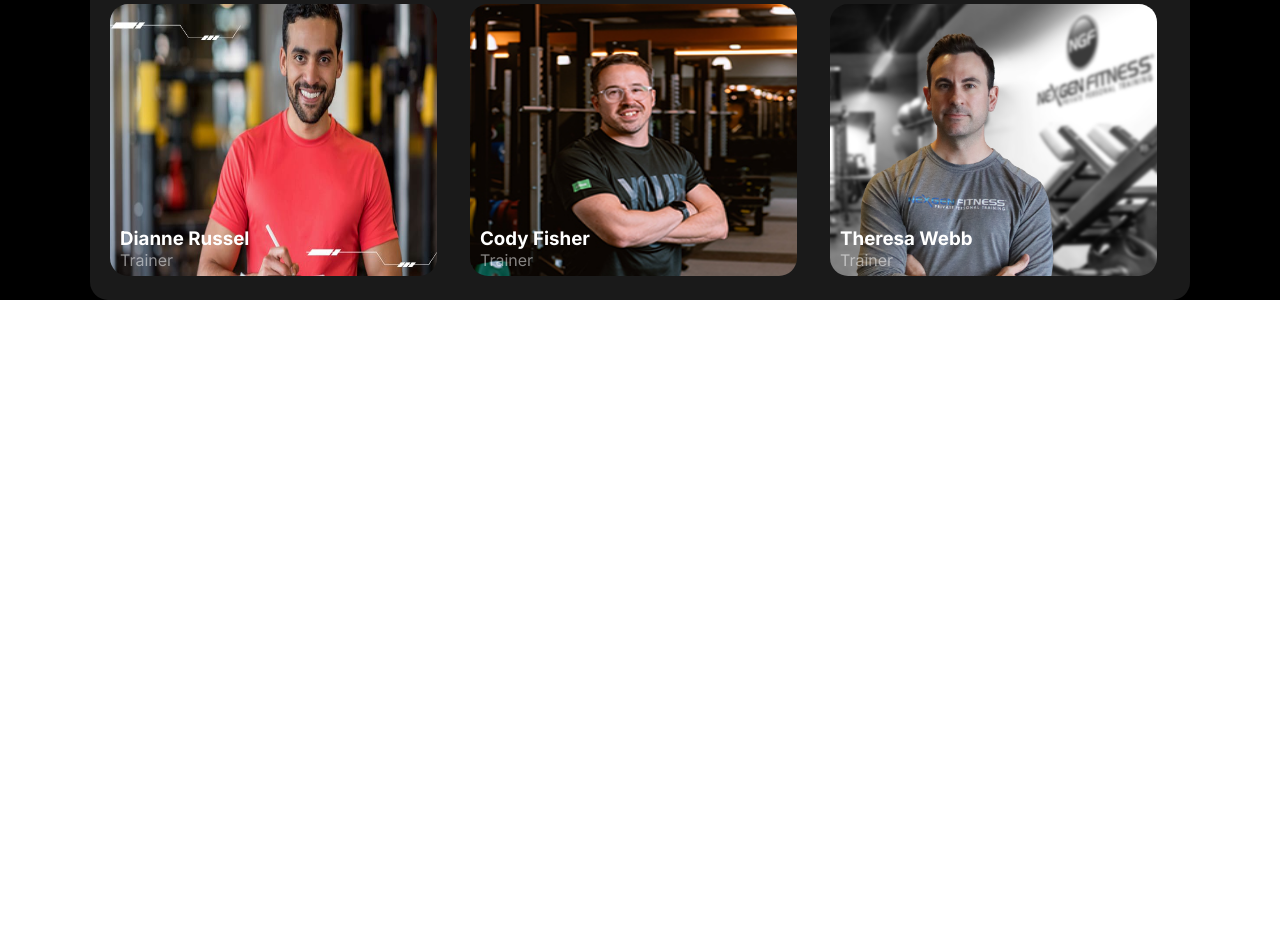
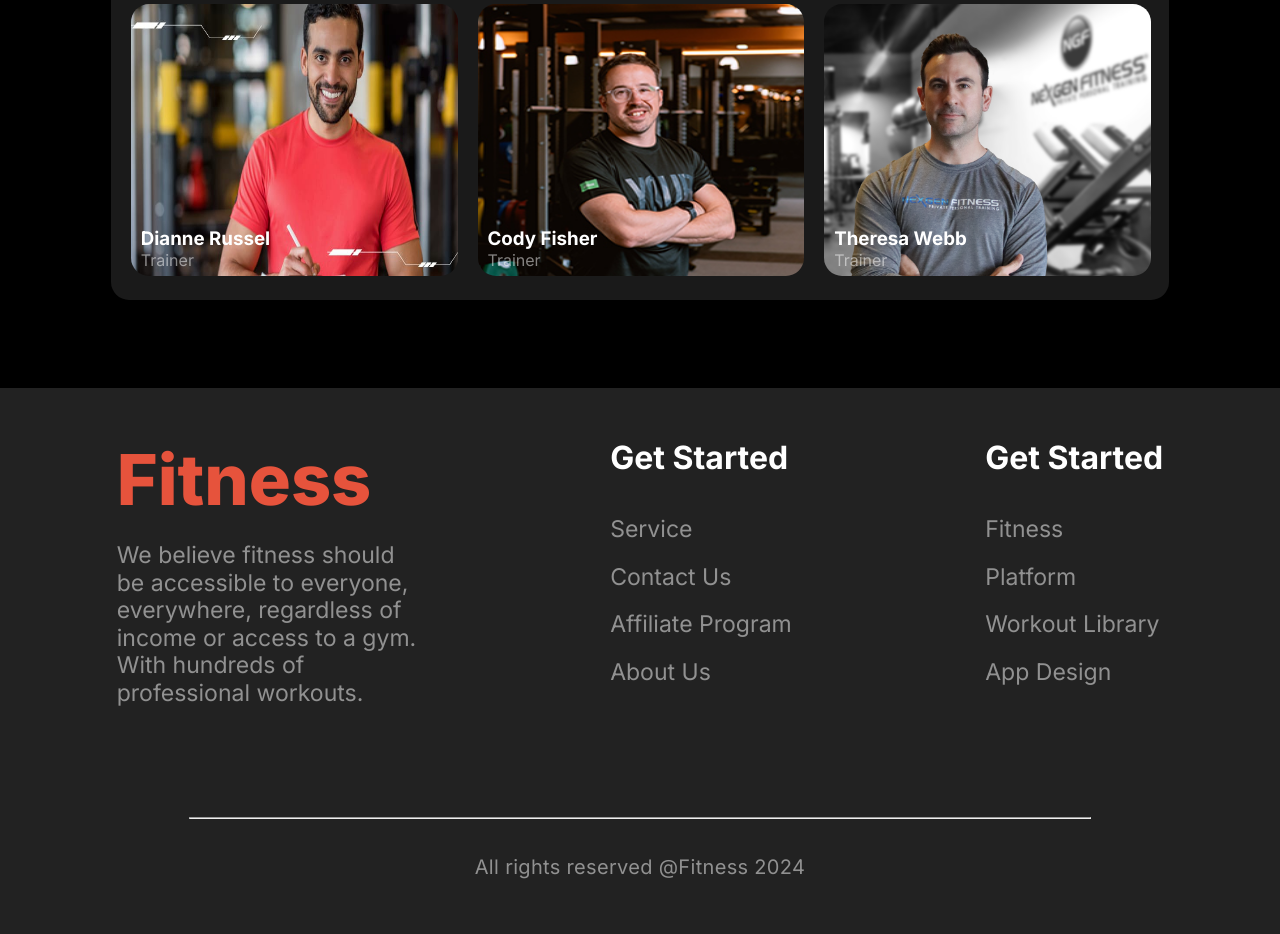
Before and after one commit to Sabit01Hasan/Fitness, a plain HTML site: page index.html in a window 1280 px wide. Shown: the part 3984-4918 px from the top of the page. Before the commit the page ends 4284 px from the top, so only its background shows below. Drawn offline with Linux system fonts and the light colour scheme.

Commit message:
added the footer

```diff
--- a/index.html
+++ b/index.html
@@ -21,7 +21,7 @@
                     <p>About</p>
                 </div>
                 <div class="dot3">
-                    <img src="images/settings_16539473.png" alt="">
+                    <img src="images/icons8-menu-bar-64 (2).png" alt="">
                 </div>
             </nav>
             <div class="banner-container">
@@ -253,5 +253,39 @@
             </div>
         </section>
     </section>
+    <section class="f">
+        <footer>
+            <div class="footer">
+                <div class="footer1">
+                    <h1>Fitness</h1>
+                    <p>We believe fitness should be accessible to everyone, everywhere, regardless of income or access to a gym. With hundreds of professional workouts.</p>
+                </div>
+                <div class="footer1">
+                    <h2>Get Started</h2>
+                    <ul>
+                        <li><p>Service</p></li>
+                        <li><p>Contact Us</p></li>
+                        <li><p>Affiliate Program</p></li>
+                        <li><p>About Us</p></li>
+                    </ul>
+                </div>
+                <div class="footer1">
+                    <h2>Get Started</h2>
+                    <ul>
+                        <li><p>Fitness</p></li>
+                        <li><p>Platform</p></li>
+                        <li><p>Workout Library</p></li>
+                        <li><p>App Design</p></li>
+                    </ul>
+                </div>
+            </div>
+            <div class="hr">
+                <hr>
+            </div>
+            <div class="last">
+                <p>All rights reserved @Fitness 2024</p>
+            </div>
+        </footer>
+    </section>
 </body>
 </html>
--- a/styles/styles.css
+++ b/styles/styles.css
@@ -517,7 +517,7 @@ select.l3 option {
 }
 .trainer{
     height: auto;
-    width: 66.25rem;
+    width: 63.65rem;
     padding: 1.25rem;
     border-radius: 1.13rem;
     background: rgba(255, 255, 255, 0.1);
@@ -548,6 +548,90 @@ select.l3 option {
 .text p{
     color: rgba(255, 255, 255, 0.5);
 }
+/* footer */
+.f{
+    font-family: Inter, sans-serif;
+    background-color: #000;
+    color: #fff;
+}
+footer {
+    border-top: black solid 88px;
+    background: rgb(34, 34, 34);
+    padding: 20px 0;
+}
+
+.footer {
+    display: flex;
+    justify-content: space-around;
+    padding: 20px;
+    flex-wrap: wrap;
+    align-items: center;
+}
+
+.footer1 {
+    max-width: 300px;
+    margin: 10px;
+}
+
+.footer1 h1 {
+    color: rgb(230, 83, 60);
+    margin-bottom: 20px;
+    font-size: 4.38rem;
+    font-weight: 800;
+    line-height: 120%;
+    text-align: left;
+}
+
+.footer1 h2 {
+    color: rgb(255, 255, 255);
+    font-size: 2rem;
+    font-weight: 700;
+    line-height: 120%;
+    margin-bottom: 39px;
+    text-align: left;
+}
+
+.footer1 p {
+    color: rgba(255, 255, 255, 0.5);
+    font-size: 1.44rem;
+    font-weight: 400;
+    line-height: 120%;
+    text-align: left;
+}
+
+.footer1 ul {
+    list-style: none;
+    padding: 0;
+}
+
+.footer1 ul li {
+    margin: 20px 0;
+}
+
+.footer1 ul li p {
+    color: rgba(255, 255, 255, 0.5);
+    font-size: 1.44rem;
+    font-weight: 400;
+    line-height: 120%;
+    text-align: left;
+}
+
+.last {
+    color: rgba(255, 255, 255, 0.5);
+    font-size: 1.25rem;
+    font-weight: 400;
+    line-height: 1.5rem;
+    letter-spacing: 0.02rem;
+    text-align: center;
+    margin-top: 36px;
+    padding-bottom: 35px;
+}
+
+.hr {
+    margin-right: 189px;
+    margin-left: 189px;
+    margin-top: 79px;
+}
 
 
 @media screen and (max-width: 576px) {
@@ -562,8 +646,7 @@ select.l3 option {
         align-items: center;
     }
     .dot3{
-        display: contents;
-        padding-right: 40px;
+        display: block;
     }
     #logo {
         font-size: 1.5rem;
@@ -597,13 +680,13 @@ select.l3 option {
     .video{
         position: absolute;
         left: 10px;
-        top: 730px;
+        top: 780px;
         padding: 5px;
     }
     .workout{
         position: absolute;
-        left: 230px;
-        top: 450px;
+        left: 220px;
+        top: 500px;
     }
     .img4{
         flex-direction: column;
@@ -676,6 +759,7 @@ select.l3 option {
     }
     .bmi{
         flex-direction: column;
+        align-items: start;
     }
     .chart{
         padding-left: 20px;
@@ -686,6 +770,7 @@ select.l3 option {
         padding-bottom: 43px;
         padding-right: 20px;
         width: 22.13rem;
+        padding-left: 20px;
     }
     .in1 {
         width: 7.66rem;
@@ -710,4 +795,25 @@ select.l3 option {
     #change2{
         order: 3;
     }
+    .footer {
+        flex-direction: column;
+        align-items: start;
+    }
+
+    .footer1 {
+        max-width: 100%;
+        text-align: left;
+
+    }
+
+    .footer1 h1, .footer1 h2, .footer1 p, .footer1 ul li p {
+        text-align: left;
+    }
+    .footer1 h2{
+        margin-bottom: 15px;
+    }
+
+    .hr {
+        margin: 0 20px;
+    }
 }
```
Also changed, not shown: images/icons8-menu-bar-64 (2).png (added), images/settings_16539473.png (deleted).
